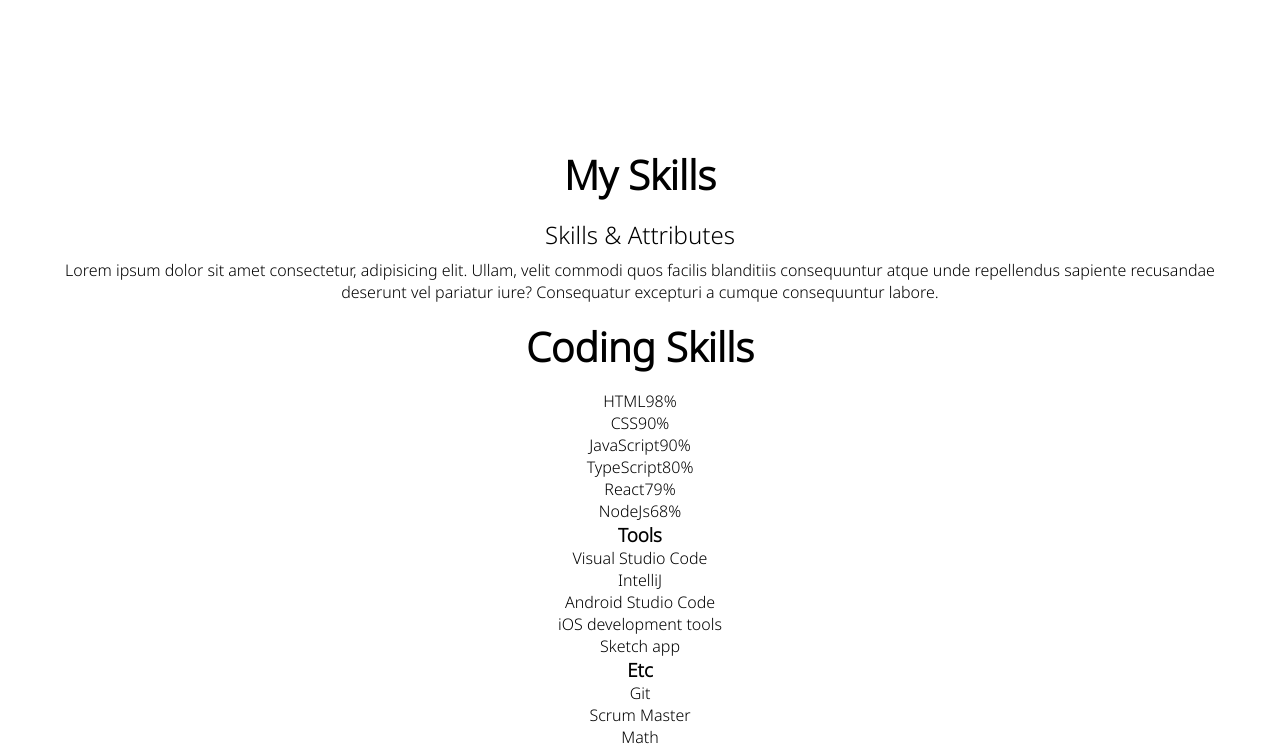
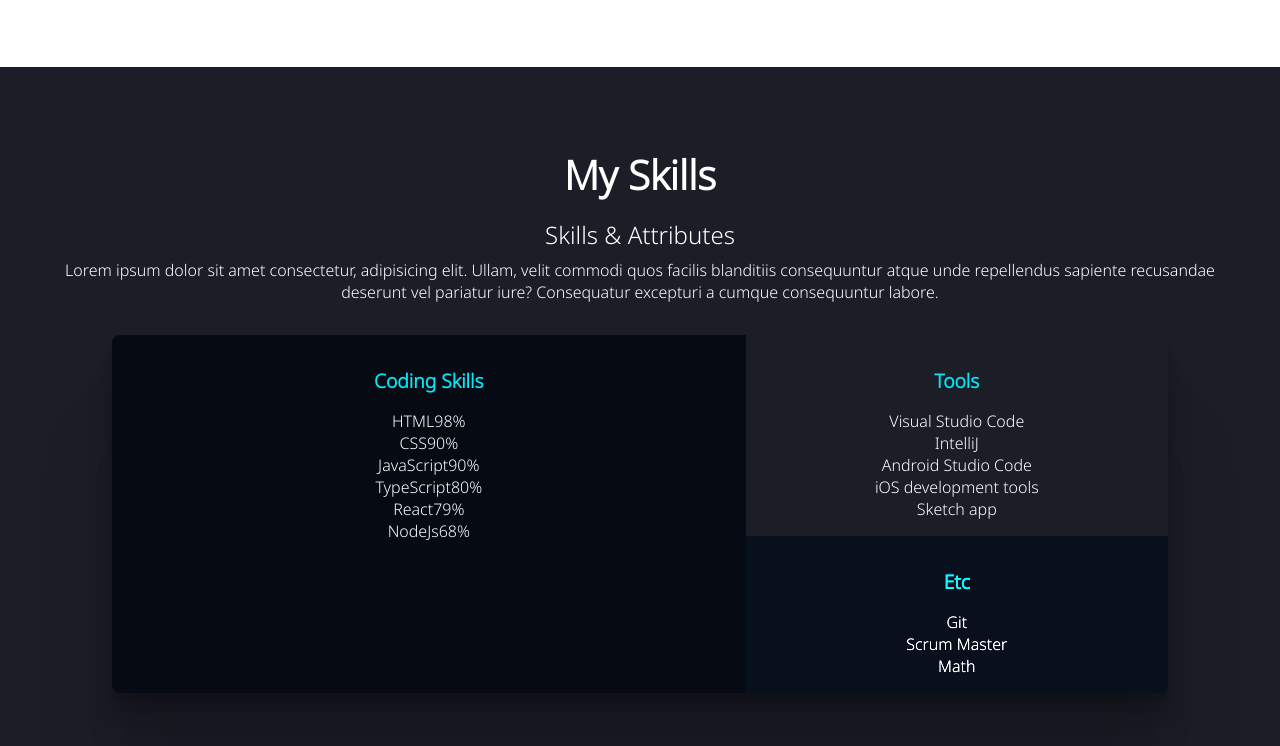
Before and after one commit to lego-jm/CloneCoding, a plain HTML site: page index.html in a window 1280 px wide. Shown: the part 1415-2161 px from the top of the page. Drawn offline with Linux system fonts and the light colour scheme.

Commit message:
css-skills

```diff
--- a/css/style.css
+++ b/css/style.css
@@ -216,3 +216,40 @@ button:focus {
   color: var(--color-primary);
   font-size: 0.8rem;
 }
+
+/* Skiils */
+#skills {
+  background-color: var(--color-primary-variant);
+  color: var(--color-text);
+}
+
+.skills {
+  display: grid;
+  grid-template-columns: 6fr 4fr;
+  margin: 2rem 3rem;
+  border-radius: 8px;
+  overflow: hidden;
+  box-shadow: 0 2.8px 2.2px rgba(0, 0, 0, 0.034), 0 6.7px 5.3px rgba(0, 0, 0, 0.048), 0 12.5px 10px rgba(0, 0, 0, 0.06), 0 22.3px 17.9px rgba(0, 0, 0, 0.072), 0 41.8px 33.4px rgba(0, 0, 0, 0.086), 0 100px 80px rgba(0, 0, 0, 0.12)
+}
+
+.skills__title {
+  color: var(--color-accent);
+  margin: 1rem 0;
+  font-size: 1.2rem;
+}
+
+.skills__coding {
+  grid-row: span 2;
+  padding: 1rem;
+  background-color: var(--color-primary);
+}
+
+.skills__tools {
+  padding: 1rem;
+}
+
+.skills__etc {
+  padding: 1rem;
+  background-color: var(--color-primary);
+  filter: brightness(150%);
+}
--- a/index.html
+++ b/index.html
@@ -111,17 +111,18 @@
       </section>
       <!-- Skills -->
       <section id="skills" class="section">
+        <div class="max-container">
           <h2 class="title">My Skills</h2>
           <p class="description">Skills & Attributes</p>
           <p>
-          Lorem ipsum dolor sit amet consectetur, adipisicing elit. Ullam, velit
-          commodi quos facilis blanditiis consequuntur atque unde repellendus
-          sapiente recusandae deserunt vel pariatur iure? Consequatur excepturi
-          a cumque consequuntur labore.
+            Lorem ipsum dolor sit amet consectetur, adipisicing elit. Ullam,
+            velit commodi quos facilis blanditiis consequuntur atque unde
+            repellendus sapiente recusandae deserunt vel pariatur iure?
+            Consequatur excepturi a cumque consequuntur labore.
           </p>
-        <div>
-          <section>
-            <h3 class="title">Coding Skills</h3>
+          <div class="skills">
+            <section class="skills__coding">
+              <h3 class="skills__title">Coding Skills</h3>
               <ul>
                 <li>
                   <div><span>HTML</span><span>98%</span></div>
@@ -149,8 +150,8 @@
                 </li>
               </ul>
             </section>
-          <section>
-            <h3>Tools</h3>
+            <section class="skills__tools">
+              <h3 class="skills__title">Tools</h3>
               <ul>
                 <li>Visual Studio Code</li>
                 <li>IntelliJ</li>
@@ -159,14 +160,15 @@
                 <li>Sketch app</li>
               </ul>
             </section>
-          <section>
-            <h3>Etc</h3>
+            <section class="skills__etc">
+              <h3 class="skills__title">Etc</h3>
               <ul>
                 <li>Git</li>
                 <li>Scrum Master</li>
                 <li>Math</li>
               </ul>
             </section>
+          </div>
         </div>
       </section>
       <!-- Work -->
```
Lines whose indentation alone changed are shown as unchanged.
